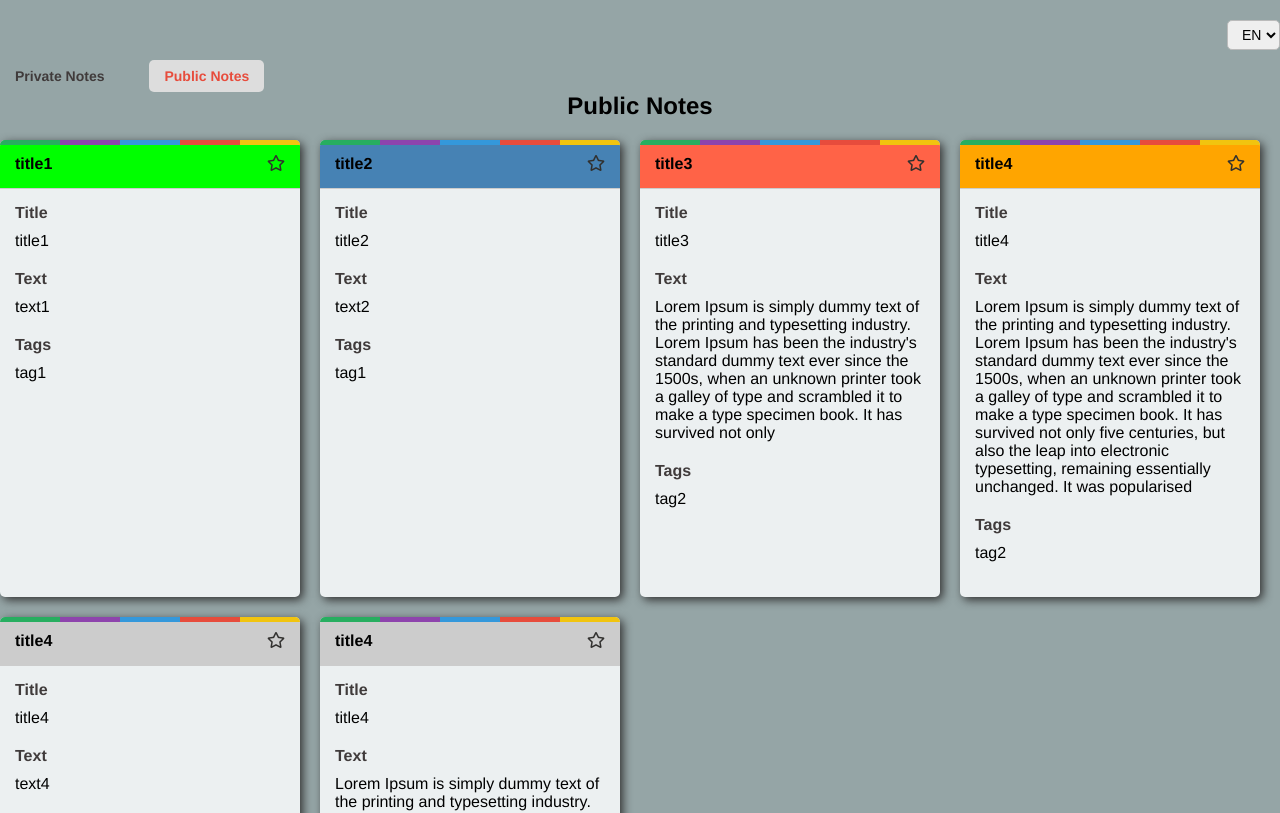
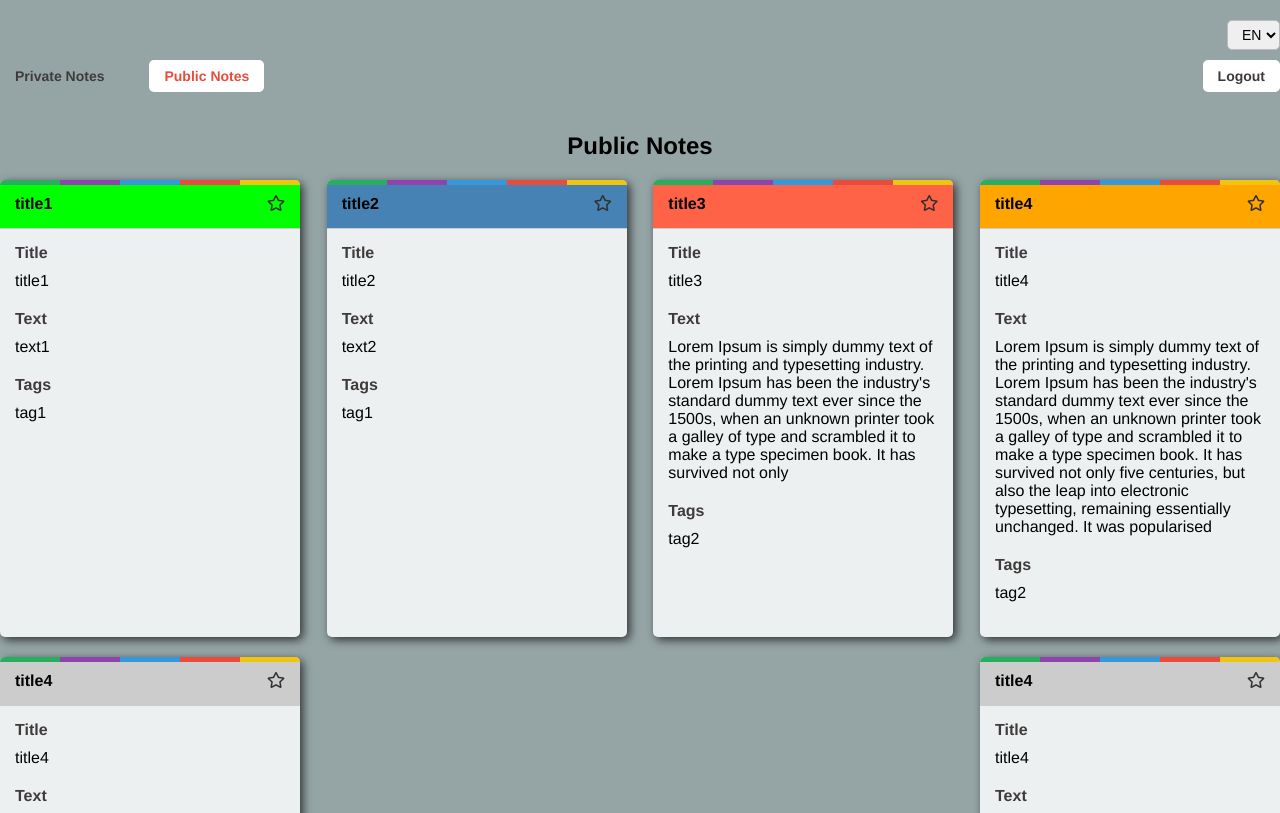
Before and after one commit to marypershai/react-notes-app, a React (Vite) app: page /public-notes in a window 1280 px wide. Shown: the top 813 px of the page. Built offline with nearby package versions, Linux system fonts and the light colour scheme.

Commit message:
feat: add logout link

```diff
--- /dev/null
+++ b/src/components/linkButton/LinkButton.css
@@ -0,0 +1,15 @@
+.logout{
+    text-decoration: none;
+    color: #403b3b;
+    font-weight: 700;
+    line-height: 32px;
+    padding: 0 15px;
+    display: block;
+    border-radius: 5px;
+    font-size: 14px;
+    background: #fff;
+}
+.logout:hover {
+    background: #e74c3c;
+    color: white;
+}
--- a/src/components/linkButton/LinkButton.tsx
+++ b/src/components/linkButton/LinkButton.tsx
@@ -1,4 +1,5 @@
 import React from 'react';
+import './LinkButton.css';
 
 type LinkButtonProps = {
   text: string;
--- a/src/components/menu/Menu.css
+++ b/src/components/menu/Menu.css
@@ -1,14 +1,18 @@
-ul {
+nav{
+  display: flex;
+  justify-content: space-between;
+  margin-bottom: 40px;
+}
+.nav-menu {
   display: flex;
   gap: 30px;
   list-style: none;
 }
 
-a {
+.nav-menu a{
   text-decoration: none;
   color: #403b3b;
   font-weight: 700;
-  font-size: 12px;
   line-height: 32px;
   padding: 0 15px;
   display: block;
@@ -16,15 +20,15 @@ a {
   font-size: 14px;
 }
 
-a.active,
-a.active:hover {
+.nav-menu a.active,
+.nav-menu a.active:hover{
   color: #e74c3c;
   text-decoration: white;
-  background: #ddd;
+  background: #fff;
   pointer-events: none;
 }
 
-a:hover {
+.nav-menu a:hover{
   background: #e74c3c;
   color: white;
 }
--- a/src/components/menu/Menu.tsx
+++ b/src/components/menu/Menu.tsx
@@ -1,12 +1,19 @@
-import {NavLink} from 'react-router-dom';
+import {NavLink, useNavigate} from 'react-router-dom';
 import './Menu.css';
 import {useLocalization} from '../../services/hooks/UseLocalization';
+import {LinkButton} from '../linkButton/LinkButton';
 
 export const Menu = () => {
   const {language: loc} = useLocalization();
+  const navigate = useNavigate();
+
+  const logout = () => {
+    navigate('/login');
+  };
+
   return (
     <nav>
-      <ul>
+      <ul className="nav-menu">
         <li>
           <NavLink to="/private-notes" className={({isActive}) => (isActive ? 'active' : '')}>
             {loc.private_notes_title}
@@ -18,6 +25,8 @@ export const Menu = () => {
           </NavLink>
         </li>
       </ul>
+
+      <LinkButton text={loc.logout} onClick={logout} className={'logout'} />
     </nav>
   );
 };
--- a/src/components/noteList/NodeList.css
+++ b/src/components/noteList/NodeList.css
@@ -8,6 +8,7 @@
   display: flex;
   gap: 20px;
   flex-wrap: wrap;
+  justify-content: space-between;
 }
 .notes-list-wrap h2 {
   text-align: center;
--- a/src/services/interfaces/localization.tsx
+++ b/src/services/interfaces/localization.tsx
@@ -2,6 +2,7 @@ export interface Local {
   username: string;
   password: string;
   login_title: string;
+  logout: string;
   submit: string;
   cancel: string;
   error_field: string;
--- a/src/services/localization/en.tsx
+++ b/src/services/localization/en.tsx
@@ -4,6 +4,7 @@ export const en: Local = {
   username: 'Username',
   password: 'Password',
   login_title: 'Login',
+  logout: 'Logout',
   submit: 'Submit',
   cancel: 'Cancel',
   error_field: 'Please check',
--- a/src/services/localization/ru.tsx
+++ b/src/services/localization/ru.tsx
@@ -4,6 +4,7 @@ export const ru: Local = {
   username: 'Имя Пользователя',
   password: 'Пароль',
   login_title: 'Вход',
+  logout: 'Выйти',
   submit: 'Войти',
   cancel: 'Отмена',
   error_field: 'Пожалуйста, проверьте введенные данные',
```
